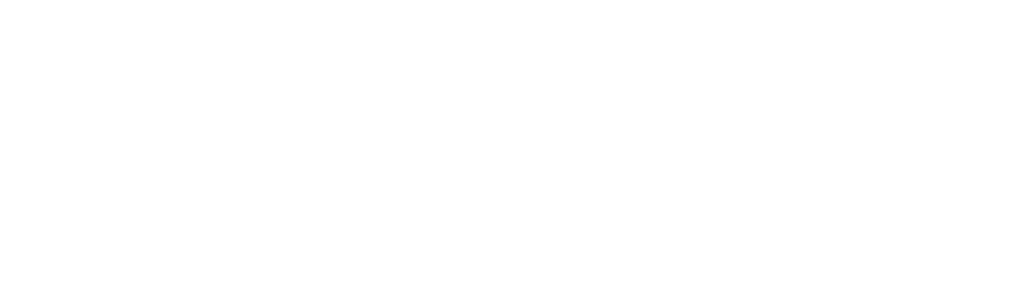
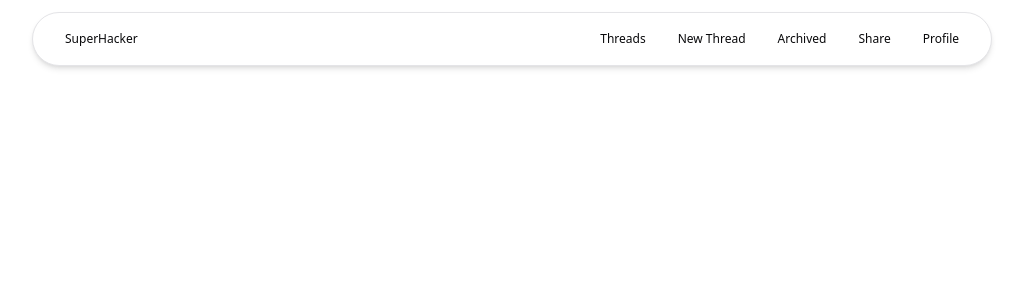
Before and after one commit to Tenplant1203/aizuhack2025, a Next.js app in the folder frontend/: page / in a window 1280 px wide. Shown: the top 300 px of the page, without its empty margins (128-1151 px from the left). Built offline with nearby package versions, Linux system fonts and the light colour scheme.

Commit message:
"feat(layout): add primary navItems to Header and conditional render for auth"

```diff
--- a/frontend/src/app/layout.tsx
+++ b/frontend/src/app/layout.tsx
@@ -1,4 +1,5 @@
 import { Inter } from "next/font/google";
+import Header from "@/components/ui/Header";
 import "./globals.css";
 
 const inter = Inter({
@@ -19,6 +20,7 @@
 }) {
   return (
     <html lang="ja" className={inter.variable}>
+      <Header />
       <body className="font-sans">{children}</body>
     </html>
   );
--- a/frontend/src/components/ui/Header.tsx
+++ b/frontend/src/components/ui/Header.tsx
@@ -3,13 +3,24 @@
 import { Button } from "./button";
 import Link from "next/link";
 
-const navItems = [{ href: "#home", label: "ホーム" }];
+const navItems = [
+  { label: "Threads", href: "/threads" },
+  { label: "New Thread", href: "/threads/new" },
+  { label: "Archived", href: "/threads/archived" },
+  { label: "Share", href: "/share" },
+  { label: "Profile", href: "/profile" },
+];
 
 export default function Header() {
   return (
-    <header className="">
-      <div></div>
-
+    <header className="mx-10 lg:mx-40 my-3 px-4 py-2 flex items-center lg:justify-center rounded-full bg-card border border-border sticky top-3 z-50 shadow-md">
+      <div>
+        <Button variant="ghost" asChild>
+          <Link href="/" className="text-xs font-medium leading-none">
+            SuperHacker
+          </Link>
+        </Button>
+      </div>
       <nav className="ml-auto hidden lg:block">
         {navItems.map(({ href, label }) => (
           <Button key={href} variant="ghost" asChild>
```
